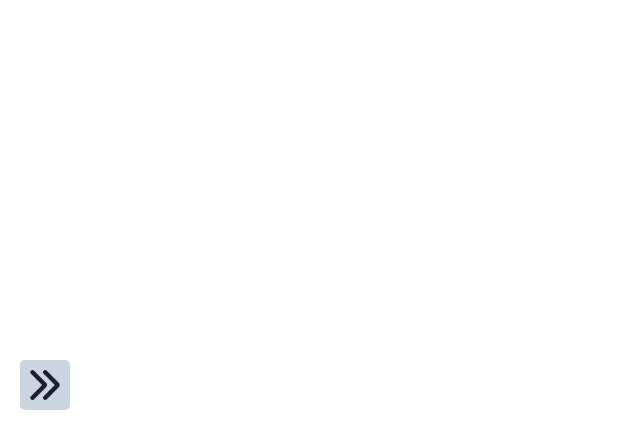
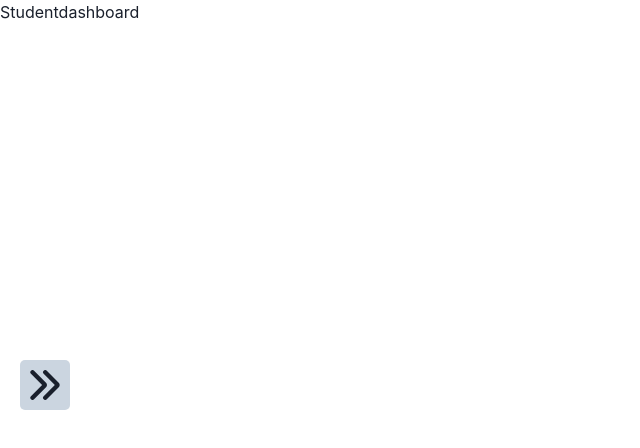
Before and after one commit to gokhalevedant06/TopicHub, a React (Create React App) app in the folder client/: page /studentdashboard in a window 1280 px wide. Before the commit this address had no page. Shown: the top 448 px of the page, without its empty margins (0-640 px from the left). Built offline with nearby package versions, Linux system fonts and the light colour scheme.

Commit message:
Added student dashboard

```diff
--- a/client/src/App.js
+++ b/client/src/App.js
@@ -4,6 +4,7 @@ import Landing from './pages/Landing';
 import Login from './components/Login';
 import Signup from './components/Signup';
 import Sidebar from './components/Sidebar';
+import StudentDashboard from './pages/StudentDashboard';
 function App() {
   return (
     <>
@@ -14,6 +15,7 @@ function App() {
       <Route path='/teacher/Login' element={<Login/>} />
       <Route path='/student/Signup' element={<Signup/>} />
       <Route path='/student/Login' element={<Login/>} />
+      <Route path='/studentdashboard' element={<StudentDashboard/>} />
     </Routes>
     </>
   );
--- /dev/null
+++ b/client/src/pages/StudentDashboard.js
@@ -0,0 +1,9 @@
+import React from 'react'
+
+const Studentdashboard = () => {
+  return (
+    <div>Studentdashboard</div>
+  )
+}
+
+export default Studentdashboard
```
